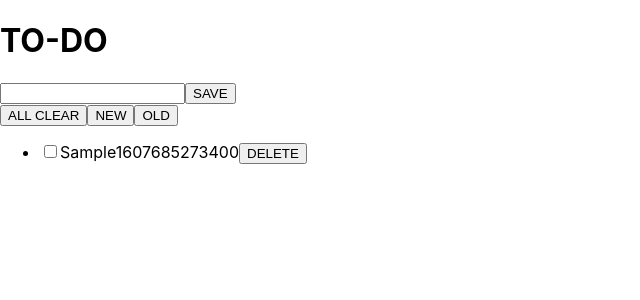
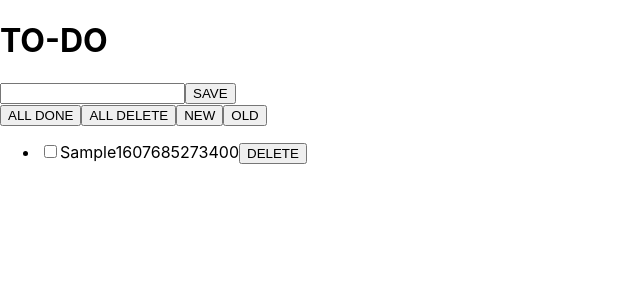
Before and after one commit to jy7123943/practice-recoil, a React (Create React App) app: page / in a window 1280 px wide. Both pictures are taken after typing "Sample" into the empty fields and a click on the button "SAVE". Shown: the top 300 px of the page, without its empty margins (0-640 px from the left). Built offline with nearby package versions, Linux system fonts and the light colour scheme.

Commit message:
Add all items done function

```diff
--- a/src/feature/TodoController.tsx
+++ b/src/feature/TodoController.tsx
@@ -1,11 +1,23 @@
-import React from 'react';
-import { useResetRecoilState } from 'recoil';
+import React, { useRef } from 'react';
+import { useResetRecoilState, useSetRecoilState } from 'recoil';
+import { todoListState } from '../atoms';
 import './TodoList.css';
 
 function TodoController() {
+  const deleteAllItems = useResetRecoilState(todoListState);
+  const setTodoList = useSetRecoilState(todoListState);
+
+  const setAllItemsDone = () => {
+    setTodoList((oldTodoList) => oldTodoList.map((item) => ({
+      ...item,
+      is_done: true
+    })));
+  };
+
   return (
     <div>
-      <button type='button'>ALL CLEAR</button>
+      <button type='button' onClick={ setAllItemsDone }>ALL DONE</button>
+      <button type='button' onClick={ deleteAllItems }>ALL DELETE</button>
       <button type='button'>NEW</button>
       <button type='button'>OLD</button>
     </div>
```
